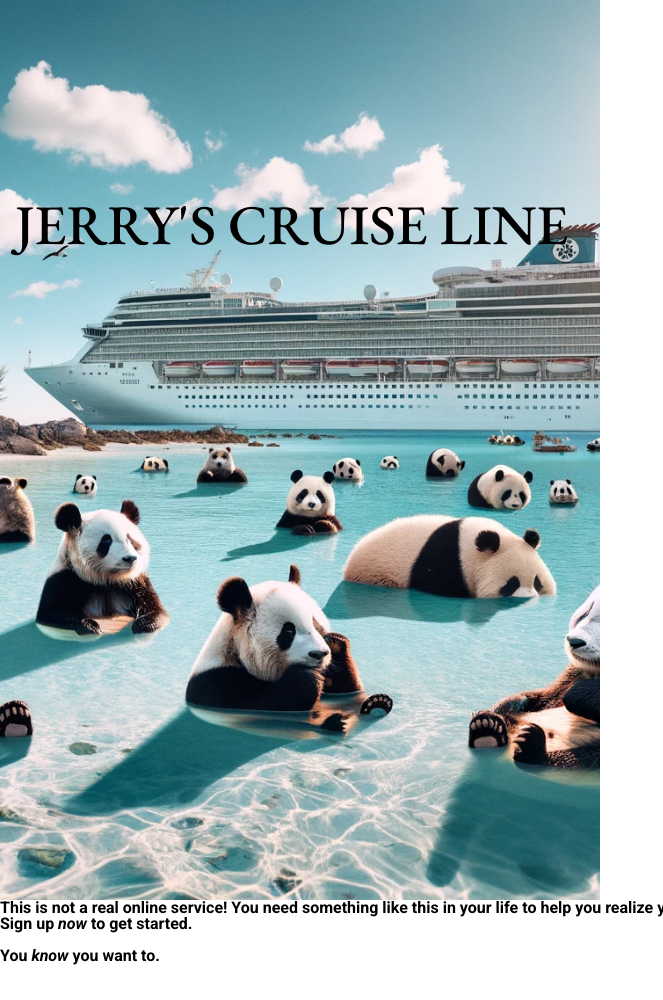
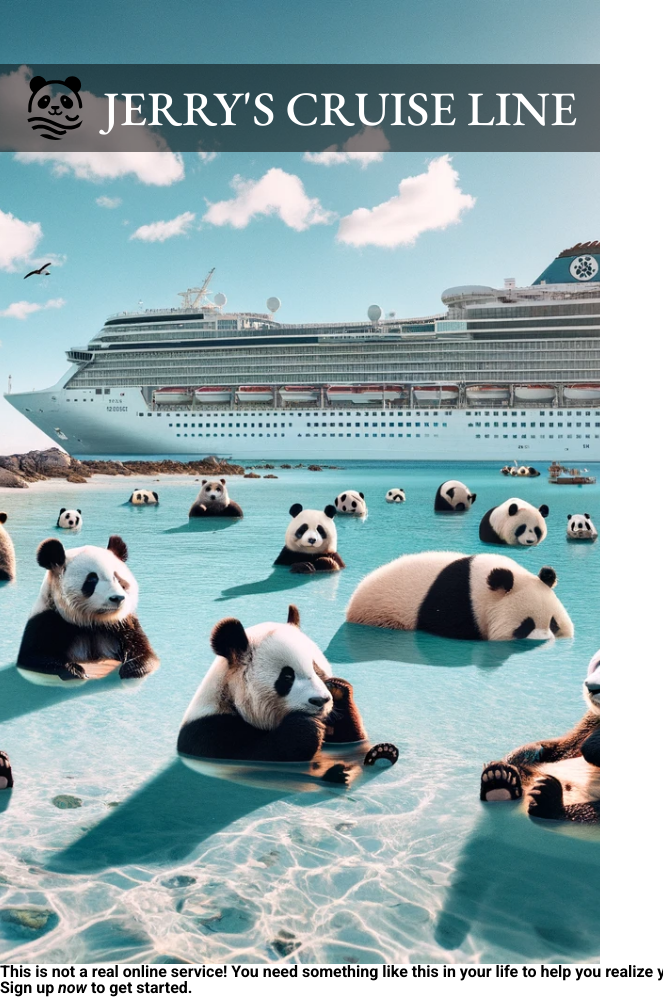
Before and after one commit to jaco8060/sign-up-form, a plain HTML site: page index.html in a window 1280 px wide. Shown: the top 1000 px of the page, without its empty margins (0-663 px from the left). Before the commit the page ends 965 px from the top, so only its background shows below. Drawn offline with nearby package versions, Linux system fonts and the light colour scheme.

Commit message:
created a text side bar background with logo

```diff
--- a/index.html
+++ b/index.html
@@ -15,11 +15,14 @@
   <body>
     <div class="main-container">
       <div class="image-container">
-        <img
-          src="img/panda background.webp"
-          alt="Picture of pandas on the beach of a cruise ship."
-        />
-        <h3 class="text">JERRY'S CRUISE LINE</h3>
+        <span class="text-container">
+          <img
+            class="panda-logo"
+            src="img/panda-logo-transparent.svg"
+            alt="Pandas around a beach in front of a cruise."
+          />
+          <h3>JERRY'S CRUISE LINE</h3>
+        </span>
       </div>
       <div class="container">
         <div class="header">
--- a/styles.css
+++ b/styles.css
@@ -46,7 +46,7 @@ table {
 	border-collapse: collapse;
 	border-spacing: 0;
 }
-
+/* --------------------------------------------------------------------------------------------- */
 body{
     font-family: 'Roboto', sans-serif;
 }
@@ -54,32 +54,41 @@ body{
     font-style: italic;
 }
 
-img {
-    height: 56.25rem;
-    width: 37.5rem;
-    object-fit: cover;
-    /* crops the picture to be in the middle of the frame */
-    object-position: 50%;
+
+.panda-logo {
+    height: 4rem;
+    width: 4rem;
+    display: inline;
 }
-
 .header>p {
     font-weight: 700;
 }
 
 .image-container {
-    position: relative;
+    display: flex;
     height: 56.25rem;
     width: 37.5rem;
+    background-size: cover; /* Cover the entire area of the container */
+    /* crops the picture to be in the middle of the frame */
+    background-position: center; /* Center the image in the container */
+    background-image: url('/img/panda\ background.webp'); /* Path to your image */
+    background-repeat: no-repeat; /* Prevent repeating the image */
+    align-items: flex-start; /* Align items to the start (top) of the container */
+    padding-top: 5%; /* Adjust this value as needed */
 }
 
-.image-container>.text {
-    font-size: 3.5rem;
+.image-container > .text-container{
+    display: flex;
+
+    font-size: 3rem;
+    text-align: center;
     font-family: 'EB Garamond', serif;
-    color: black;
-    position: absolute;
-    top: 25%;
-    left: 50%;
-    transform: translate(-50%, -50%);
-
-    width: 95%;
+    color: white; /* Opaque text color */
+    justify-content: center;
+    align-items: center;
+    gap: 1rem;
+    width: 100%;
+    height: 5.5rem;
+    background-color: rgba(0, 0, 0, 0.5); /* Grey background with 50% opacity */
+    opacity: 1; /* Full opacity for the text */
 }
```
Also changed, not shown: img/panda-logo-transparent.svg (added).
